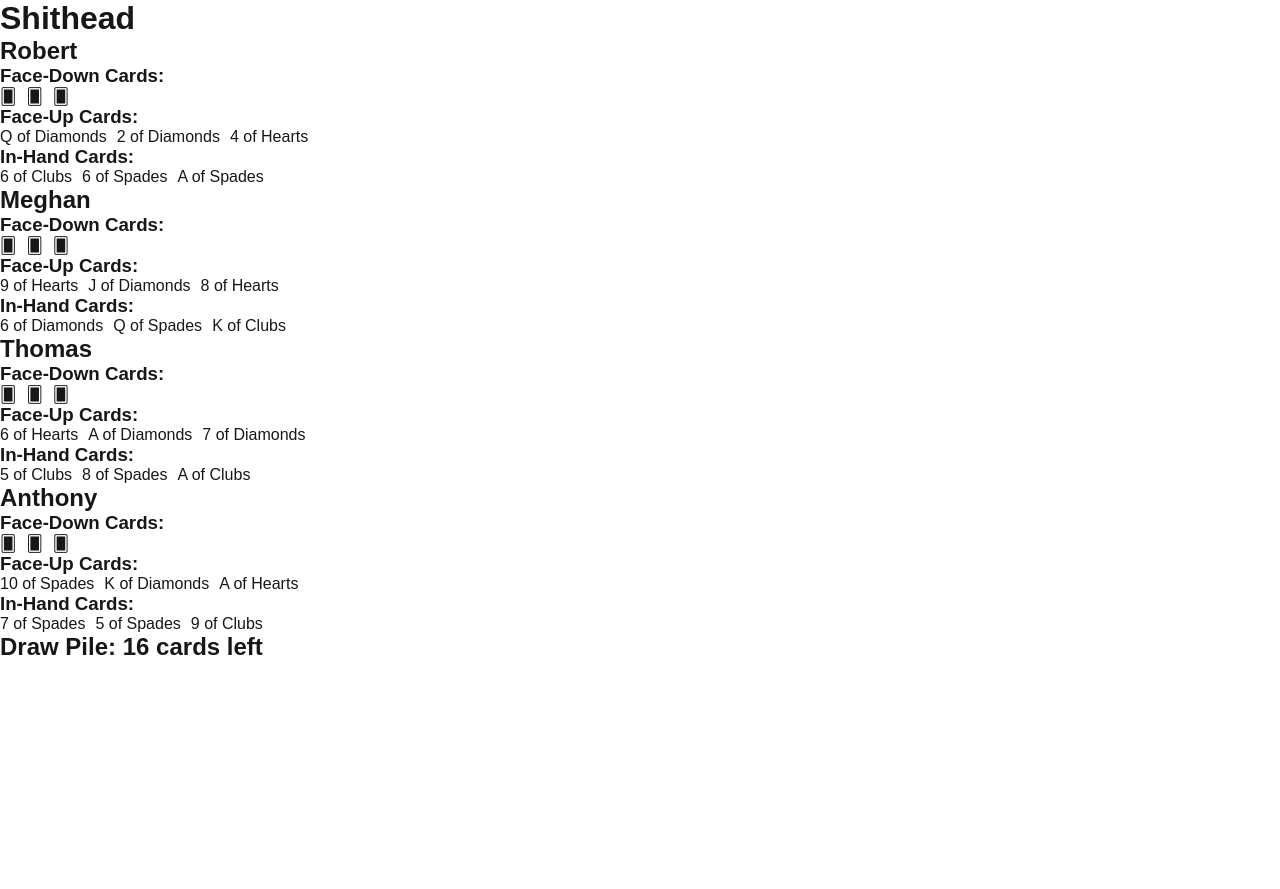
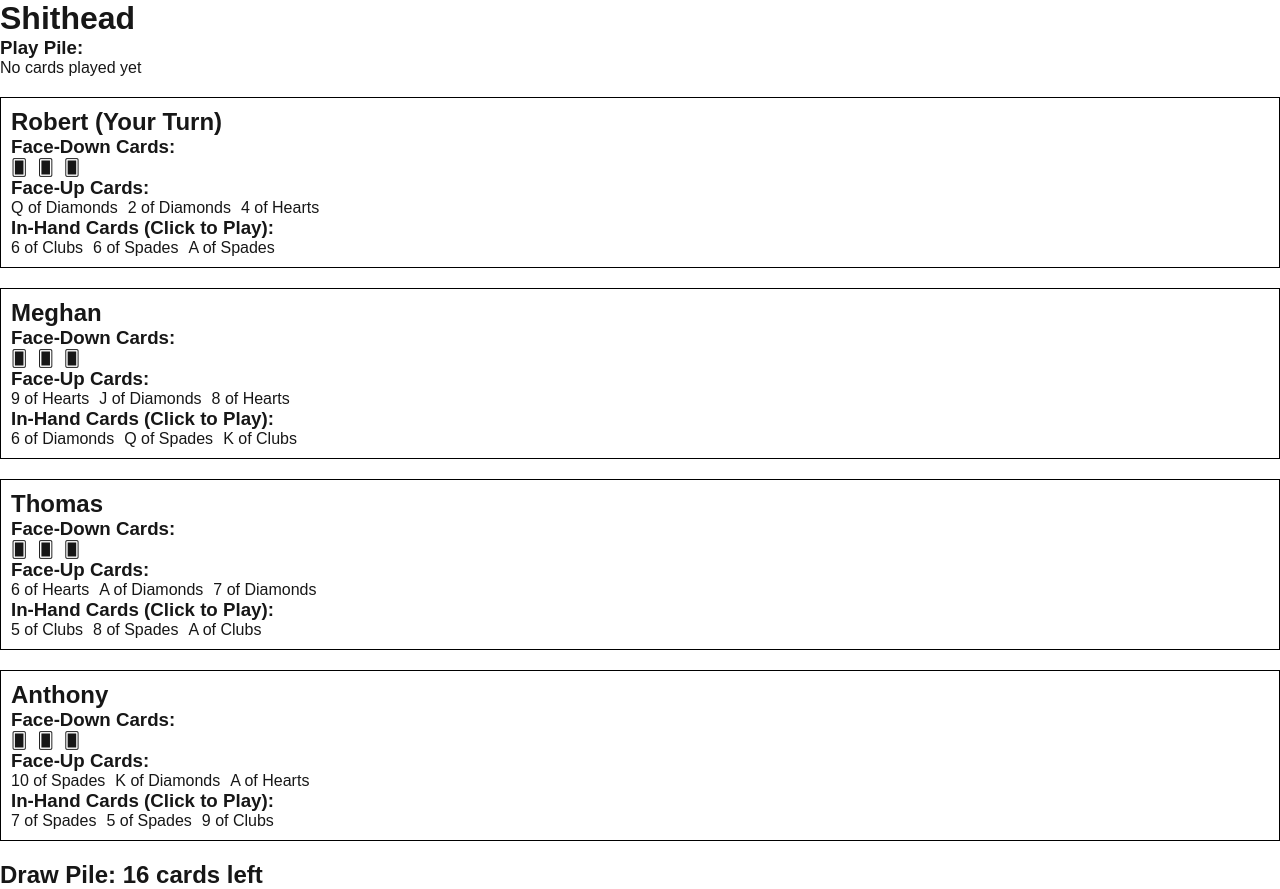
Before and after one commit to rdininno/card-game, a Next.js app: page / in a window 1280 px wide. Both pictures are taken after a click on the button "Start Game". Before the commit the page ends 800 px from the top, so only its background shows below. Built offline with nearby package versions, Linux system fonts and the light colour scheme.

Commit message:
implement playing a Card
a player can click on a card from their inHand
that card is added to the Play Pile and removed
from the players hand.

```diff
--- a/src/app/page.js
+++ b/src/app/page.js
@@ -3,10 +3,33 @@
 import { useState } from "react";
 import { deal } from "../utils/gameLogic";
 import Player from "../components/Player";
+import Card from "@/components/Card";
+
+const players = ["Robert", "Meghan", "Thomas", "Anthony"];
 
 export default function Home() {
     const [gameState, setGameState] = useState(null);
-    const players = ["Robert", "Meghan", "Thomas", "Anthony"];
+    const [currentPlayerIndex, setCurrentPlayerIndex] = useState(0);
+    const [playPile, setPlayPile] = useState([]);
+
+    const handleCardClick = (playerIndex, cardIndex) => {
+      if (playerIndex !== currentPlayerIndex) {
+        alert("It's not your turn!");
+        return;
+      }
+
+      const selectedCard = gameState.table[playerIndex].hand.inHand[cardIndex];
+
+      const updatedGameState = {...gameState};
+
+      updatedGameState.table[playerIndex].hand.inHand.splice(cardIndex, 1);
+
+      setGameState(updatedGameState);
+
+      setPlayPile([...playPile, selectedCard]);
+
+      setCurrentPlayerIndex((currentPlayerIndex + 1) % players.length);
+    }
 
     const startGame = () => {
         setGameState(deal(players));
@@ -15,12 +38,28 @@ export default function Home() {
     return (
         <div>
             <h1>Shithead</h1>
+
+            <h3>Play Pile:</h3>
+            <div style={{ display: "flex", gap: "10px", marginBottom: "20px" }}>
+                {playPile.length > 0 ? (
+                    <Card suit={playPile[playPile.length - 1].suit} value={playPile[playPile.length - 1].value} />
+                ) : (
+                    <p>No cards played yet</p>
+                )}
+            </div>
+
             {!gameState ? (
                 <button onClick={startGame}>Start Game</button>
             ) : (
                 <>
                     {gameState.table.map((player, index) => (
-                        <Player key={index} name={player.name} hand={player.hand} />
+                        <Player
+                          key={index}
+                          name={player.name}
+                          hand={player.hand}
+                          playerIndex={index}
+                          isCurrentPlayer={index === currentPlayerIndex}
+                          handleCardClick={handleCardClick}/>
                     ))}
                     <h2>Draw Pile: {gameState.drawPile.length} cards left</h2>
                 </>
--- a/src/components/Card.js
+++ b/src/components/Card.js
@@ -1,8 +1,10 @@
+"use client";
+
 import react from "react";
 
-const Card = ({ suit, value, hidden = false }) => {
+const Card = ({ suit, value, hidden = false, onClick }) => {
     return (
-        <div>
+        <div onClick={onClick}>
             {hidden ? "🂠" : `${value} of ${suit}`}
         </div>
     );
--- a/src/components/Player.js
+++ b/src/components/Player.js
@@ -3,10 +3,10 @@
 import React from "react";
 import Card from "./Card";
 
-const Player = ({ name, hand }) => {
+const Player = ({ name, hand, playerIndex, isCurrentPlayer, handleCardClick }) => {
     return (
-        <div>
-            <h2>{name}</h2>
+        <div style={{ border: "1px solid black", padding: "10px", marginBottom: "20px" }}>
+            <h2>{name} {isCurrentPlayer ? "(Your Turn)" : ""}</h2>
 
             <h3>Face-Down Cards:</h3>
             <div style={{ display: "flex", gap: "10px" }}>
@@ -22,10 +22,10 @@ const Player = ({ name, hand }) => {
                 ))}
             </div>
 
-            <h3>In-Hand Cards:</h3>
+            <h3>In-Hand Cards (Click to Play):</h3>
             <div style={{ display: "flex", gap: "10px" }}>
                 {hand.inHand.map((card, i) => (
-                    <Card key={i} suit={card.suit} value={card.value} />
+                    <Card key={i} suit={card.suit} value={card.value} onClick={() => handleCardClick(playerIndex, i)} />
                 ))}
             </div>
         </div>
```
